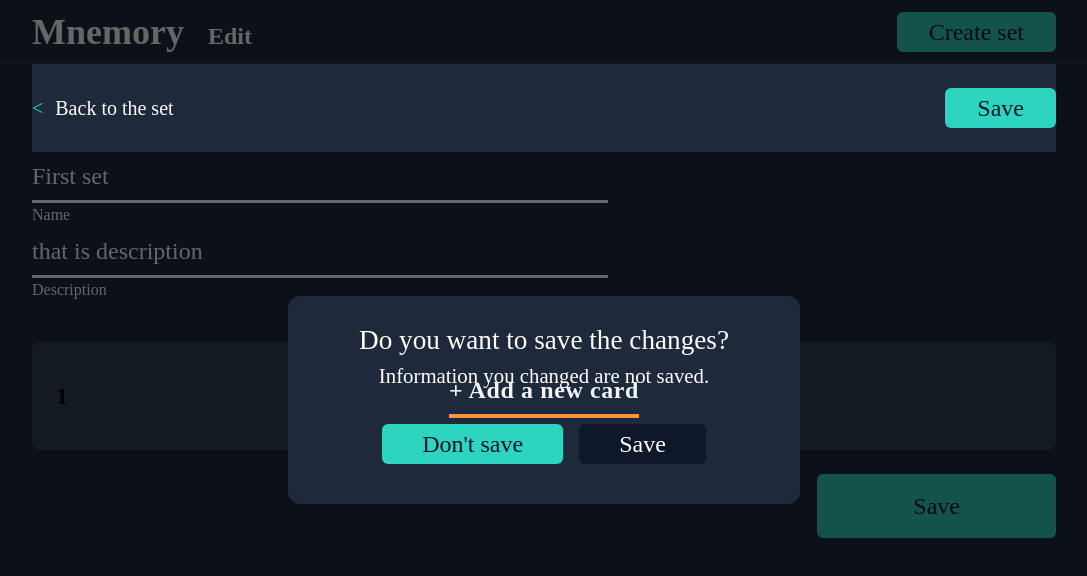
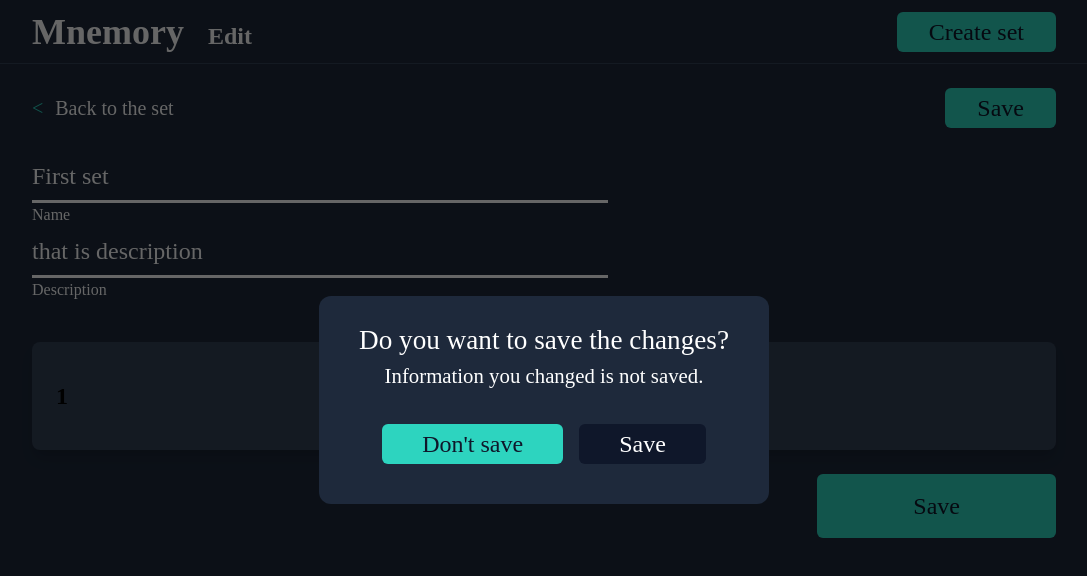
Before and after one commit to Shysh-Oleksandr/mnemory, a React (Create React App) app: page /edit in a window 1280 px wide. Both pictures are taken after a click on the button "Mnemory". Shown: the top 576 px of the page, without its empty margins (96-1183 px from the left). Built offline with nearby package versions, Linux system fonts and the light colour scheme.

Commit message:
Fixed confirm modal overlay issue.

```diff
--- a/src/components/UI/ConfirmModal.tsx
+++ b/src/components/UI/ConfirmModal.tsx
@@ -1,8 +1,8 @@
-import React from "react";
+import React, { useEffect, useRef } from "react";
 import { Action } from "../../state/Actions";
 import { bindActionCreators, Dispatch } from "redux";
-import { actionCreactors } from "../../state";
-import { useDispatch } from "react-redux";
+import { actionCreactors, State } from "../../state";
+import { useDispatch, useSelector } from "react-redux";
 import { useNavigate } from "react-router-dom";
 
 type Props = {
@@ -18,16 +18,44 @@ type Props = {
 const ConfirmModal = ({ setShowConfirmModal, onClick, to }: Props) => {
   const dispatch = useDispatch();
   const navigate = useNavigate();
+  const mnemoryState = useSelector((state: State) => state.mnemory);
+
+  const ref = useRef() as React.MutableRefObject<HTMLDivElement>;
 
   const { saveCurrentSet } = bindActionCreators(actionCreactors, dispatch);
+
+  useEffect(() => {
+    document.documentElement.classList.add("stop-scrolling");
+
+    const checkIfClickedOutside = (e: any) => {
+      if (
+        mnemoryState.showConfirmModal &&
+        ref.current &&
+        !ref.current.contains(e.target)
+      ) {
+        setShowConfirmModal(false, undefined, "/");
+      }
+    };
+
+    document.addEventListener("mousedown", checkIfClickedOutside);
+
+    return () => {
+      document.documentElement.classList.remove("stop-scrolling");
+      document.removeEventListener("mousedown", checkIfClickedOutside);
+    };
+  }, [mnemoryState.showConfirmModal]);
+
   return (
-    <div className="absolute z-100 h-full w-full top-0 bg-opacity-60 bg-black flex justify-center items-center">
-      <div className="bg-slate-800 rounded-xl p-10 pt-6 basis-2/5">
+    <div className="fixed z-50 h-full w-full top-0 flex justify-center items-center">
+      <div
+        className="bg-slate-800 rounded-xl p-10 pt-6 basis-2/5 modal fixed block"
+        ref={ref}
+      >
         <h2 className="lg:text-[1.7rem] leading-8 text-center py-1">
           Do you want to save the changes?
         </h2>
         <h3 className="mb-8 lg:text-[1.3rem] leading-8 text-center">
-          Information you changed are not saved.
+          Information you changed is not saved.
         </h3>
         <div className="flex justify-center items-center">
           <button
--- a/src/components/set/SetForm.tsx
+++ b/src/components/set/SetForm.tsx
@@ -15,7 +15,7 @@ const SetForm = ({ buttonText, titleContent }: Props) => {
   const nameRef = useRef() as RefObject<HTMLInputElement>;
   const descriptionRef = useRef() as RefObject<HTMLInputElement>;
   const mnemoryState = useSelector((state: State) => state.mnemory);
-  const [stickyClass, setStickyClass] = useState<string>("relative");
+  const [stickyClass, setStickyClass] = useState<string>("static");
   const dispatch = useDispatch();
   const { setSetInfo, saveCurrentSet } = bindActionCreators(
     actionCreactors,
@@ -36,12 +36,15 @@ const SetForm = ({ buttonText, titleContent }: Props) => {
     if (window !== undefined) {
       let windowHeight = window.scrollY;
       windowHeight > 64
-        ? setStickyClass("fixed top-0 left-0 z-50 div-padding")
-        : setStickyClass("relative");
+        ? setStickyClass("fixed top-0 left-0 z-20 div-padding")
+        : setStickyClass("static");
     }
   };
 
-  const saveSet = () => {
+  const saveSet = (e: React.FormEvent<HTMLFormElement>) => {
+    e.preventDefault();
+    console.log("subm");
+
     saveCurrentSet();
     navigate(`/set/${mnemoryState.currentSetId}`);
   };
@@ -50,7 +53,7 @@ const SetForm = ({ buttonText, titleContent }: Props) => {
     <form
       id={`set-form-${mnemoryState.currentSetId}`}
       className="mb-10"
-      onSubmit={saveSet}
+      onSubmit={(e) => saveSet(e)}
     >
       <div
         className={`flex w-full justify-between items-center py-6 bg-slate-800 ${stickyClass}`}
--- a/src/components/termCard/TermKeyword.tsx
+++ b/src/components/termCard/TermKeyword.tsx
@@ -51,7 +51,7 @@ const TermKeyword = ({ termId, descriptionKeyword }: Props) => {
           htmlFor={`${termId}-${descriptionKeyword.id}`}
           className={`term-keyword-image-filler ${
             descriptionKeyword.imageChecked ? "checked" : ""
-          } w-full h-[80px] rounded-xl cursor-pointer flex justify-center transition-all items-center border-2 border-dashed border-white`}
+          } w-full h-[80px] rounded-xl static cursor-pointer flex justify-center transition-all items-center border-2 border-dashed border-white`}
         >
           <input
             type="checkbox"
--- a/src/components/termCard/TermKeywordImageChoice.tsx
+++ b/src/components/termCard/TermKeywordImageChoice.tsx
@@ -63,7 +63,6 @@ const TermKeywordImageChoice = ({ term }: Props) => {
       inputRef.current.value = mnemoryState.currentImageQuery;
     }
     setLoadedImages([]);
-    console.log("image query change");
   }, [mnemoryState.currentImageQuery]);
 
   useEffect(() => {
@@ -72,9 +71,7 @@ const TermKeywordImageChoice = ({ term }: Props) => {
       mnemoryState.areImagesLoading
     ) {
       setAreImagesLoading(false);
-      console.log("false loading");
     }
-    console.log(loadedImages.length);
   }, [loadedImages]);
 
   function getFileImageUrl(e: React.ChangeEvent<HTMLInputElement>): string {
--- a/src/index.css
+++ b/src/index.css
@@ -72,3 +72,11 @@ ul {
 .set-form-input {
   @apply w-[36rem];
 }
+
+.modal {
+  box-shadow: 0px 0px 0px 1000px rgba(0, 0, 0, 0.6);
+}
+
+.stop-scrolling {
+  @apply overflow-hidden;
+}
--- a/src/pages/EditPage.tsx
+++ b/src/pages/EditPage.tsx
@@ -1,9 +1,9 @@
 import React from "react";
-import { useSelector } from "react-redux";
-import { Link } from "react-router-dom";
+import { useDispatch, useSelector } from "react-redux";
+import { bindActionCreators } from "redux";
 import SetForm from "../components/set/SetForm";
 import SaveBtn from "../components/UI/SaveBtn";
-import { State } from "../state";
+import { actionCreactors, State } from "../state";
 import AddTermBtn from "./../components/AddTermBtn";
 import TermsList from "./../components/TermsList";
 
@@ -11,16 +11,27 @@ type Props = {};
 
 const EditPage = (props: Props) => {
   const mnemoryState = useSelector((state: State) => state.mnemory);
-
+  const dispatch = useDispatch();
+  const { setShowConfirmModal } = bindActionCreators(actionCreactors, dispatch);
   return (
     <div>
       <SetForm
         buttonText="Save"
         titleContent={
-          <Link to="/set/3" className="text-xl">
+          <button
+            type="button"
+            onClick={() =>
+              setShowConfirmModal(
+                true,
+                undefined,
+                `/set/${mnemoryState.currentSetId}`
+              )
+            }
+            className="text-xl"
+          >
             <span className="mr-3 text-teal-400 hover:text-orange-400 transition-colors">{`<`}</span>
             Back to the set
-          </Link>
+          </button>
         }
       />
       <TermsList
```
Also changed, not shown: 1 other file (tests, documents, lock files or other folders).
